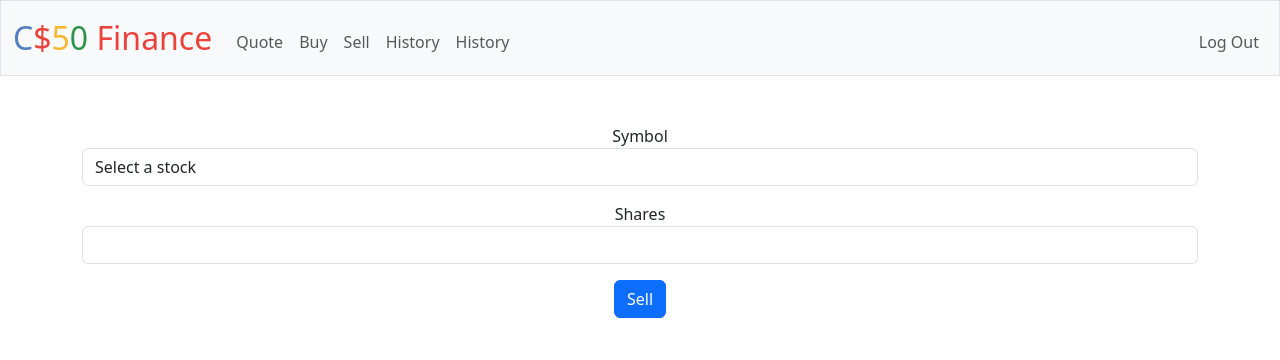
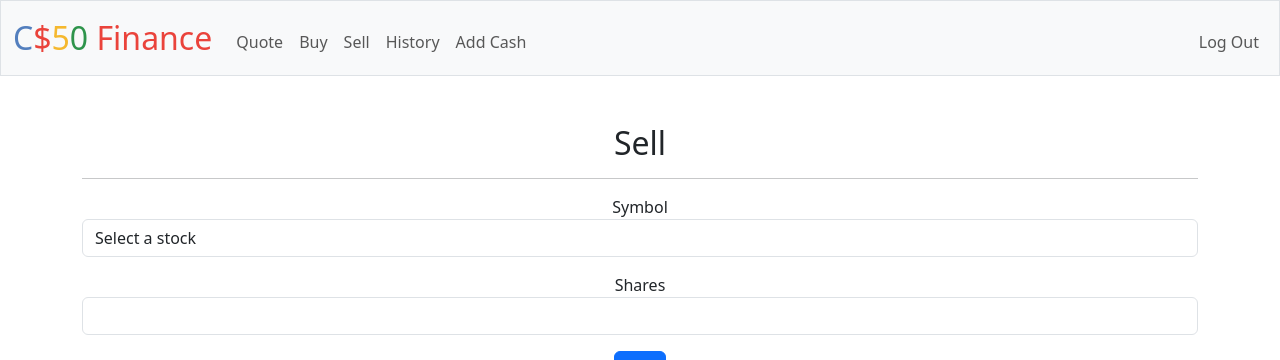
Before and after one commit to isaac1406/cs50Harvard-portfolio, a Flask app: page /sell in a window 1280 px wide. Shown: the top 360 px of the page. Run offline with Flask 3, Linux system fonts and the light colour scheme; a user stored in the database is signed in; some libraries are stand-ins or nearby versions.

Commit message:
Fri, Nov 22, 2024, 8:01 PM -03:00

```diff
--- a/finance/app.py
+++ b/finance/app.py
@@ -267,3 +267,30 @@ def sell():
         # If the user visits the page
     else:
         return render_template("sell.html", stocks=stocks)
+
+@app.route("/cash", methods=["GET", "POST"])
+def cash():
+    """Allow users to add additional cash to their account."""
+    if request.method == "POST":
+        # Get the amount of cash to add from the form
+        additional_cash = request.form.get("cash")
+
+        # Validate the input
+        if not additional_cash or not additional_cash.isdigit() or int(additional_cash) <= 0:
+            return apology("must provide a positive integer amount of cash")
+
+        # Convert the input to an integer
+        additional_cash = int(additional_cash)
+
+        # Update the user's cash balance in the database
+        db.execute("UPDATE users SET cash = cash + ? WHERE id = ?", additional_cash, session["user_id"])
+
+        # Flash a success message
+        flash(f"Successfully added {usd(additional_cash)} to your account!")
+
+        # Redirect to the homepage or another relevant page
+        return redirect("/")
+
+    else:
+        # Render the cash.html template
+        return render_template("cash.html")
--- a/finance/templates/history.html
+++ b/finance/templates/history.html
@@ -5,6 +5,8 @@
 {% endblock %}
 
 {% block main %}
+    <h2>History</h2>
+    <hr>
     <table class="table table-striped">
         <thead>
             <tr>
--- a/finance/templates/index.html
+++ b/finance/templates/index.html
@@ -6,7 +6,7 @@
 
 {% block main %}
     <h2>Portfolio</h2>
-
+    <hr>
     <table class="table table-bordered table-striped">
         <thead class="thead-light">
             <tr>
--- a/finance/templates/layout.html
+++ b/finance/templates/layout.html
@@ -35,7 +35,7 @@
                             <li class="nav-item"><a class="nav-link" href="/buy">Buy</a></li>
                             <li class="nav-item"><a class="nav-link" href="/sell">Sell</a></li>
                             <li class="nav-item"><a class="nav-link" href="/history">History</a></li>
-                            <li class="nav-item"><a class="nav-link" href="/history">History</a></li>
+                            <li class="nav-item"><a class="nav-link" href="/cash">Add Cash</a></li>
                         </ul>
                         <ul class="navbar-nav ms-auto mt-2">
                             <li class="nav-item"><a class="nav-link" href="/logout">Log Out</a></li>
--- a/finance/templates/registration.html
+++ b/finance/templates/registration.html
@@ -5,6 +5,8 @@
 {% endblock %}
 
 {% block main %}
+    <h2>Register</h2>
+    <hr>
     <form action="/register" method="post">
         <div class="mb-3">
             <input autocomplete="off" autofocus class="form-control mx-auto w-auto" name="username" placeholder="Username" type="text">
--- a/finance/templates/sell.html
+++ b/finance/templates/sell.html
@@ -5,6 +5,8 @@
 {% endblock %}
 
 {% block main %}
+    <h2>Sell</h2>
+    <hr>
     <form action="/sell" method="post">
         <div class="form-group">
             <label for="symbol">Symbol</label>
```
Also changed, not shown: finance/templates/cash.html (+17 -0 lines).
